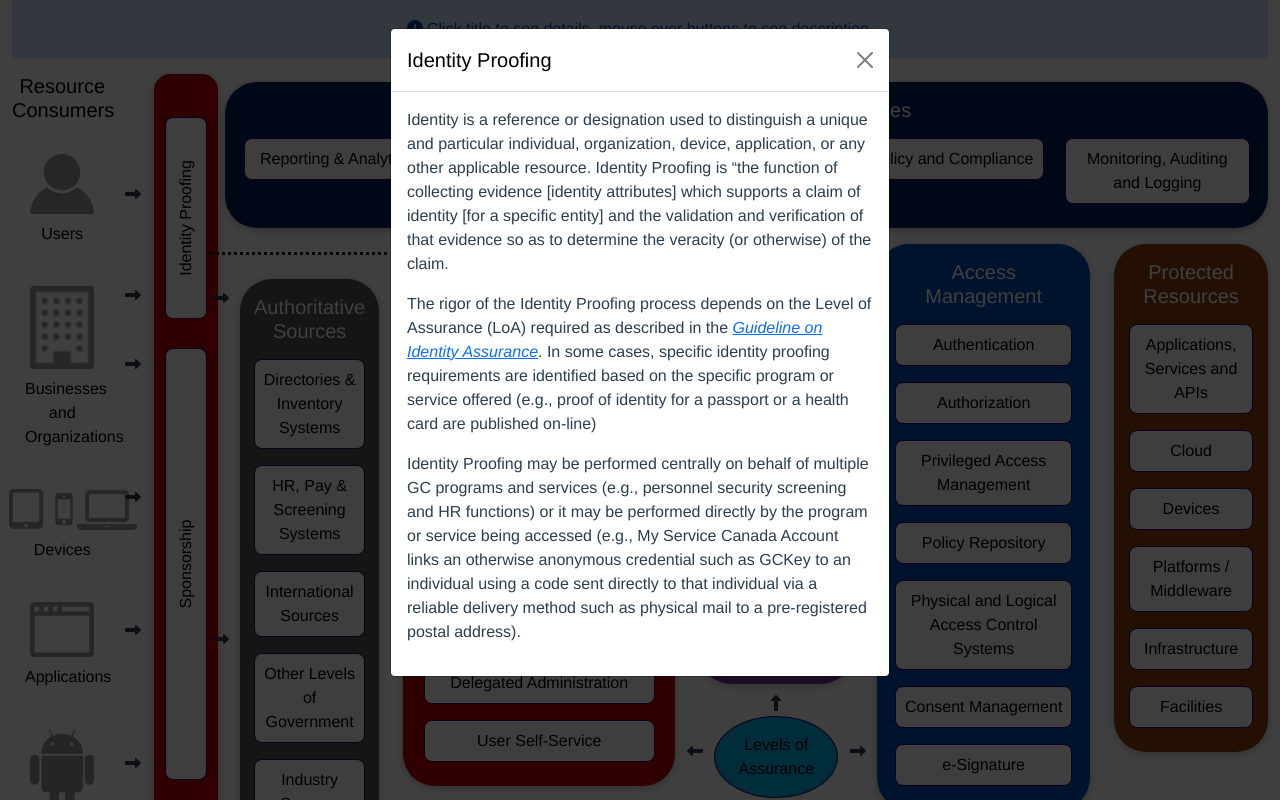
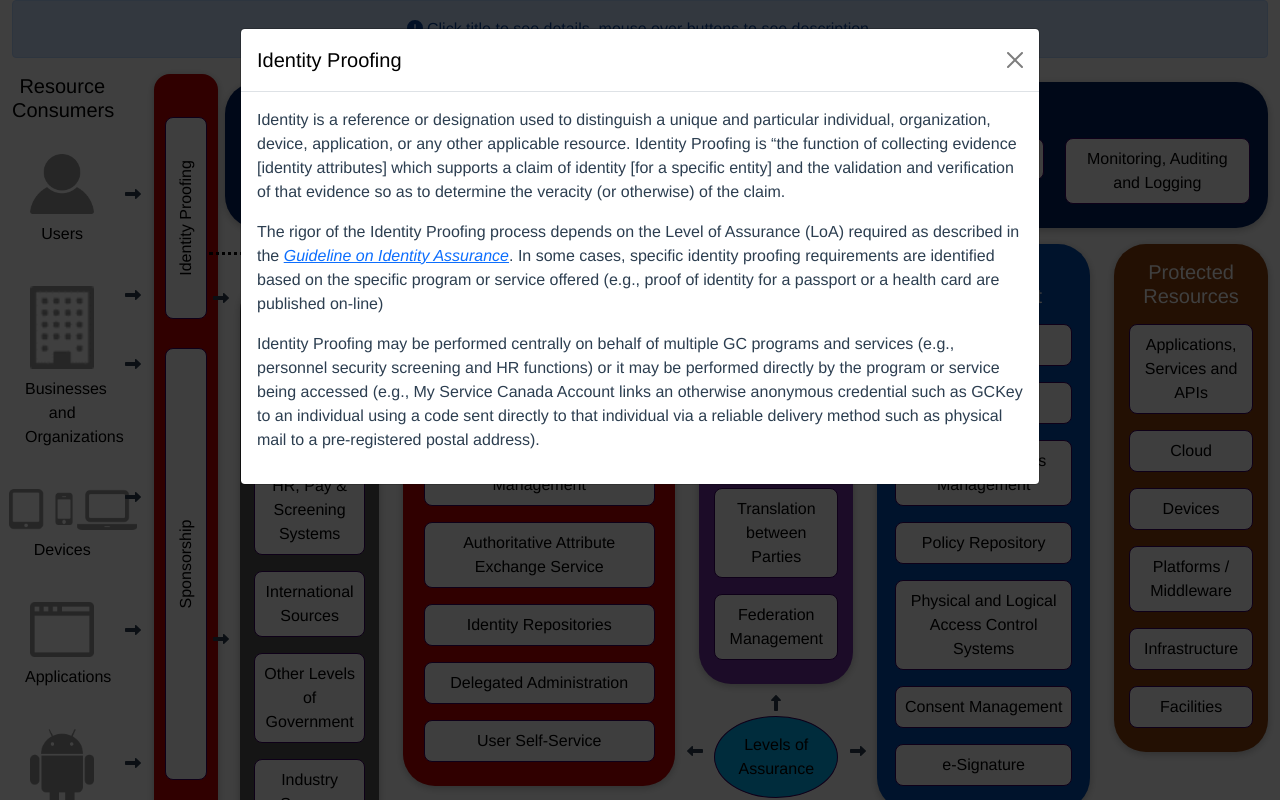
Before and after one commit to canada-ca/gc-icam_gija-gc, a Vue app: page / in a window 1280 px wide. Both pictures are taken after a click on the link "Identity Proofing". Shown: the top 800 px of the page. Built offline with nearby package versions, Linux system fonts and the light colour scheme.

Commit message:
make modal larger

```diff
--- a/src/components/UI/ModalCard.vue
+++ b/src/components/UI/ModalCard.vue
@@ -6,7 +6,7 @@
     aria-labelledby="exampleModalLabel"
     aria-hidden="true"
   >
-    <div class="modal-dialog">
+    <div class="modal-dialog modal-lg">
       <div class="modal-content">
         <div class="modal-header">
           <h5 class="modal-title" id="exampleModalLabel">
@@ -27,7 +27,7 @@
 
 <script>
 export default {
-  props: ["modalHead", "modalBody"],
+  props: ["modalHead", "modalBody"]
 };
 </script>
 
```
